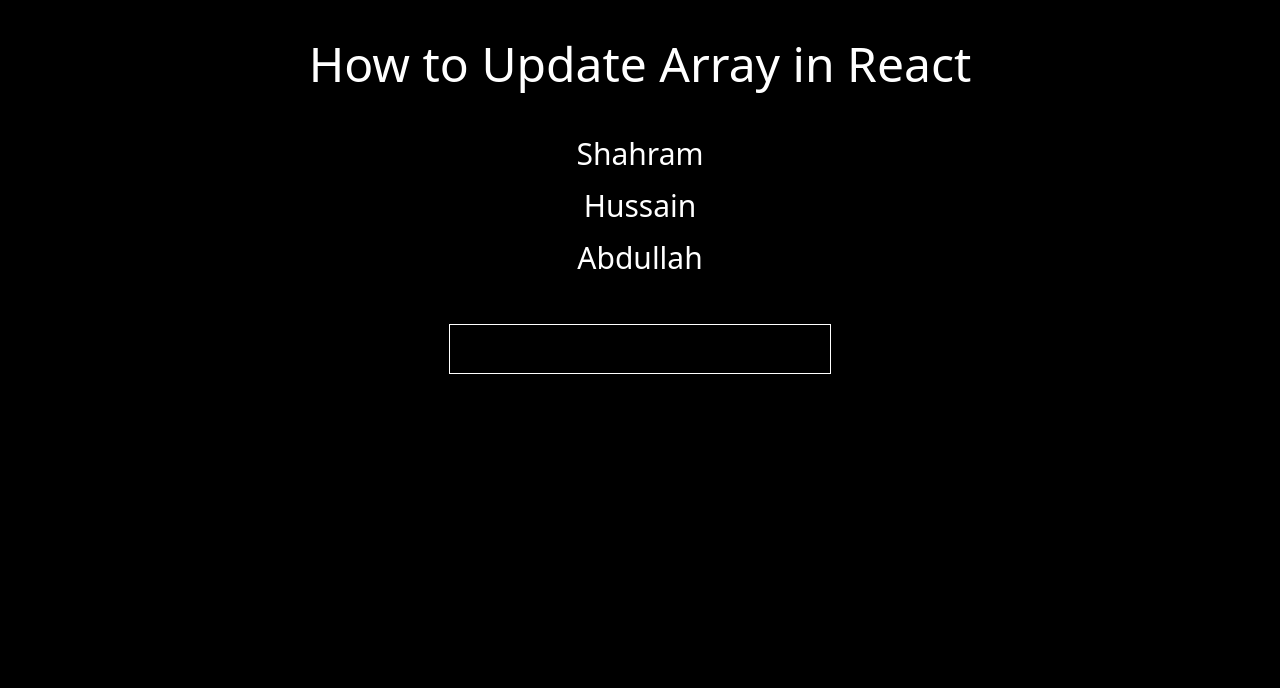
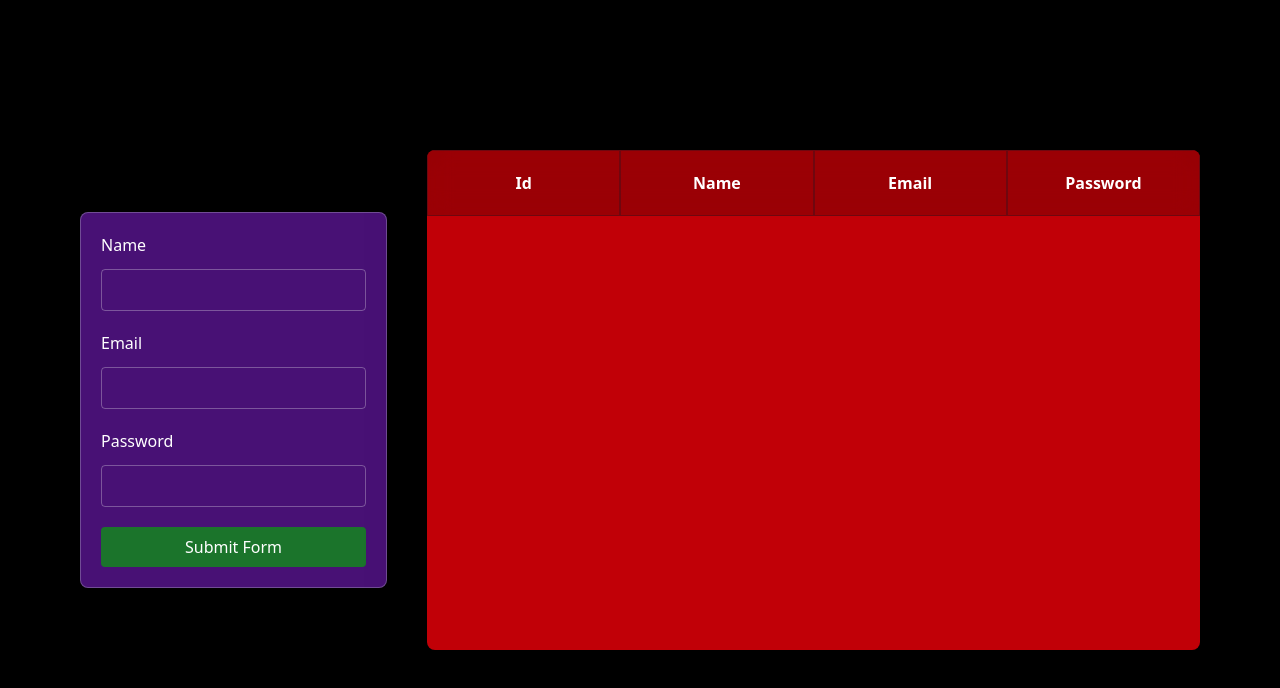
Before and after one commit to shahrampk/React-Basics, a React (Vite) app: page / in a window 1280 px wide. Shown: the top 688 px of the page. Built offline with nearby package versions, Linux system fonts and the light colour scheme.

Commit message:
learned about useActiveState useId Hook

```diff
--- a/src/App.jsx
+++ b/src/App.jsx
@@ -1,8 +1,12 @@
-import UpdateArrays from "./Practice/Arrays+Object/UpdateArrays";
+import { useState } from "react";
+import UseActiveState from "./Practice/Hooks/UseActiveState";
+import DataTable from "./Challenges/Data_Managment/DataTable";
 const App = () => {
+  const [userData, setUserData] = useState([]);
   return (
-    <div className="min-h-screen bg-black text-white">
-      <UpdateArrays />
+    <div className="min-h-screen bg-black text-white flex justify-center items-center px-20 gap-10">
+      <UseActiveState setUserData={setUserData} />
+      <DataTable users={userData} />
     </div>
   );
 };
--- a/src/Challenges/Data_Managment/DataTable.jsx
+++ b/src/Challenges/Data_Managment/DataTable.jsx
@@ -1,4 +1,4 @@
-import React from "react";
+import React, { useId } from "react";
 
 const DataTable = ({ users }) => {
   return (
@@ -12,12 +12,10 @@ const DataTable = ({ users }) => {
         </tr>
       </thead>
       <tbody>
-        {console.log(users)}
-
-        {users.map((user) => {
+        {users.map((user, i) => {
           return (
             <tr
-              key={user.id}
+              key={i}
               className=" grid grid-cols-4 justify-between w-full text-center divide-black"
             >
               <td className="p-5 border border-gray-900/30 ">{user.id}</td>
--- /dev/null
+++ b/src/Practice/Hooks/UseActiveState.jsx
@@ -0,0 +1,64 @@
+import React, { use, useActionState, useId } from "react";
+
+const UseActiveState = ({ setUserData }) => {
+  async function handleSubmit(prevData, formData) {
+    console.log(prevData);
+
+    await new Promise((res) => setInterval(res, 2000));
+    const data = {
+      id: Date.now(),
+      name: formData.get("name"),
+      email: formData.get("email"),
+      password: formData.get("password"),
+    };
+    setUserData((prev) => [...prev, data]);
+  }
+  const [data, active, pending] = useActionState(handleSubmit, undefined);
+
+  return (
+    <form
+      action={active}
+      className="border border-gray-300/30 rounded-lg p-5 flex flex-col gap-5 bg-[#481175]"
+    >
+      <div className="flex flex-col gap-3">
+        <label htmlFor="name">Name</label>
+        <input
+          type="text"
+          name="name"
+          id="name"
+          className="border border-gray-100/30 px-4 py-2 rounded-sm"
+          required
+        />
+      </div>
+      <div className="flex flex-col gap-3">
+        <label htmlFor="email">Email</label>
+        <input
+          type="email"
+          name="email"
+          id="email"
+          className="border border-gray-100/30 px-4 py-2 rounded-sm"
+          required
+        />
+      </div>
+      <div className="flex flex-col gap-3">
+        <label htmlFor="password">Password</label>
+        <input
+          type="password"
+          name="password"
+          id="password"
+          className="border border-gray-100/30 px-4 py-2 rounded-sm"
+          required
+        />
+      </div>
+      <button
+        className={`bg-[#1b742b] cursor-pointer px-4 py-2 rounded-sm ${
+          pending ? "opacity-60" : "opacity-100"
+        } `}
+      >
+        {pending ? "Submitting..." : "Submit Form"}
+      </button>
+    </form>
+  );
+};
+
+export default UseActiveState;
```
Also changed, not shown: 1 other file (tests, documents, lock files or other folders).
